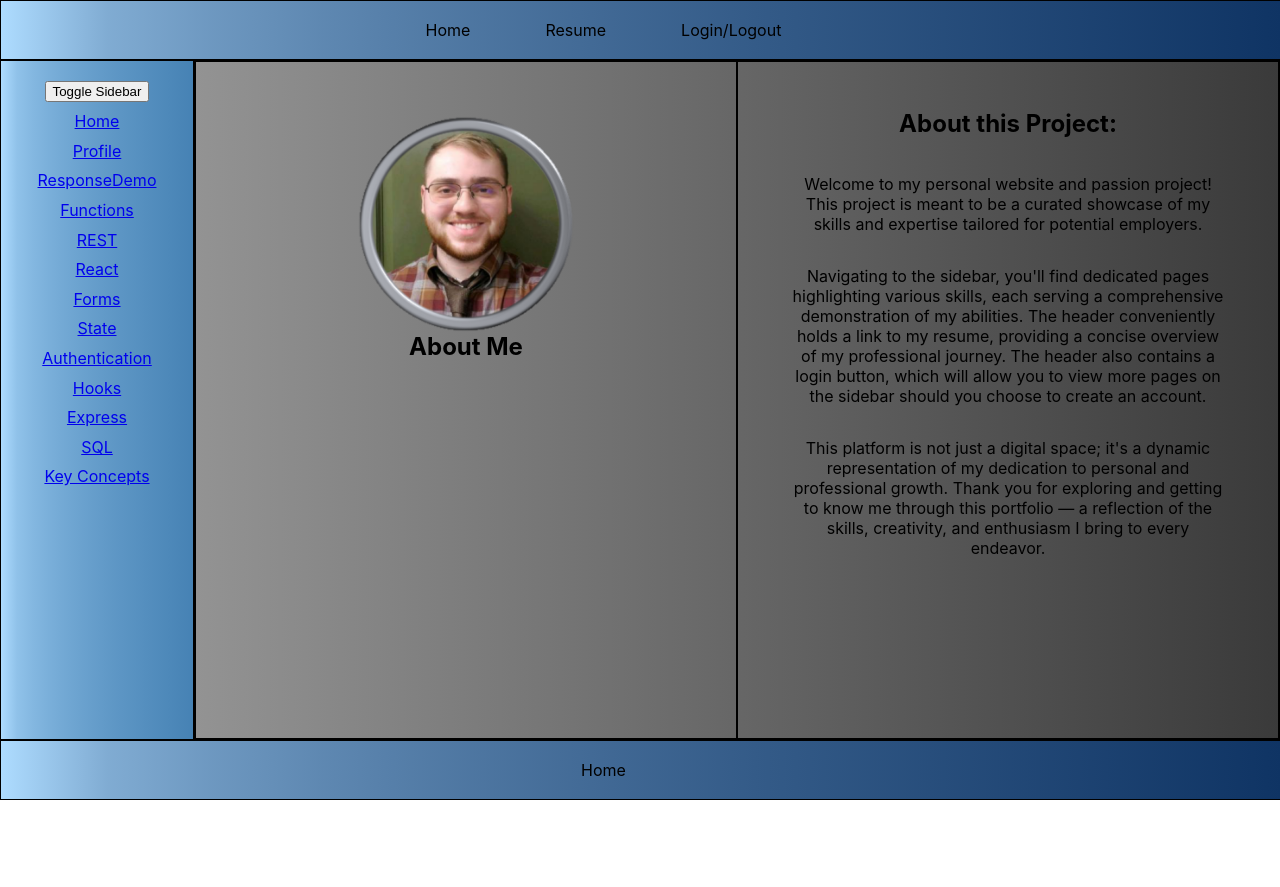
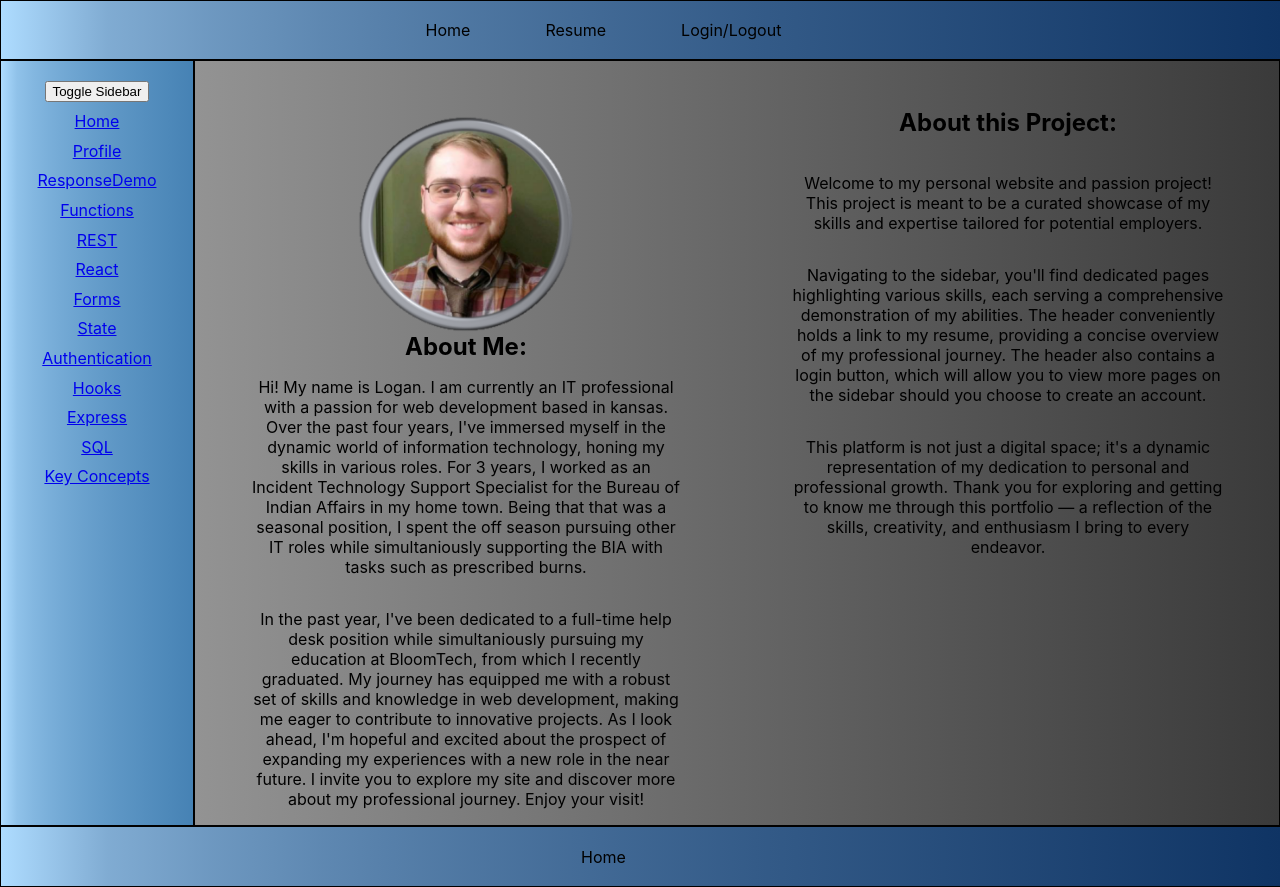
Before and after one commit to TheLogan2019/Logan-Brown-Skills-Demonstration, a React (Create React App) app: page / in a window 1280 px wide. Before the commit the page ends 800 px from the top, so only its background shows below. Built offline with nearby package versions, Linux system fonts and the light colour scheme.

Commit message:
Home Page finished

```diff
--- a/src/components/pages/landingPage.js
+++ b/src/components/pages/landingPage.js
@@ -10,7 +10,27 @@ function LandingPage() {
           src={AboutMePhoto}
           alt="VeryHandsomeAuthorPhoto"
         />
-        <h2 className="AboutL">About Me</h2>
+        <h2 className="AboutL">About Me:</h2>
+        <p className="Me-Paragraph">
+          Hi! My name is Logan. I am currently an IT professional with a passion
+          for web development based in kansas. Over the past four years, I've
+          immersed myself in the dynamic world of information technology, honing
+          my skills in various roles. For 3 years, I worked as an Incident
+          Technology Support Specialist for the Bureau of Indian Affairs in my
+          home town. Being that that was a seasonal position, I spent the off
+          season pursuing other IT roles while simultaniously supporting the BIA
+          with tasks such as prescribed burns.
+        </p>
+        <p className="Me-Paragraph">
+          In the past year, I've been dedicated to a full-time help desk
+          position while simultaniously pursuing my education at BloomTech, from
+          which I recently graduated. My journey has equipped me with a robust
+          set of skills and knowledge in web development, making me eager to
+          contribute to innovative projects. As I look ahead, I'm hopeful and
+          excited about the prospect of expanding my experiences with a new role
+          in the near future. I invite you to explore my site and discover more
+          about my professional journey. Enjoy your visit!
+        </p>
       </div>
       <div className="landing-right-container">
         <h2 className="AboutR">About this Project:</h2>
--- a/src/index.css
+++ b/src/index.css
@@ -116,7 +116,6 @@ code {
   width: 50%;
   height: 100%;
   box-sizing: border-box;
-  border: 1px solid black;
 }
 
 /*"box-sizing: border-box" allows containers to count padding and border in the total width */
@@ -131,6 +130,12 @@ code {
   padding: 0%;
 }
 
+.Me-Paragraph{
+  padding-left: 10%;
+  padding-right: 10%;
+  text-align: center;
+}
+
 /*end of left container*/
 /*start of right container*/
 
@@ -141,7 +146,6 @@ code {
   width: 50%;
   height: 100%;
   box-sizing: border-box;
-  border: 1px solid black;
 }
 
 .AboutR {
```
